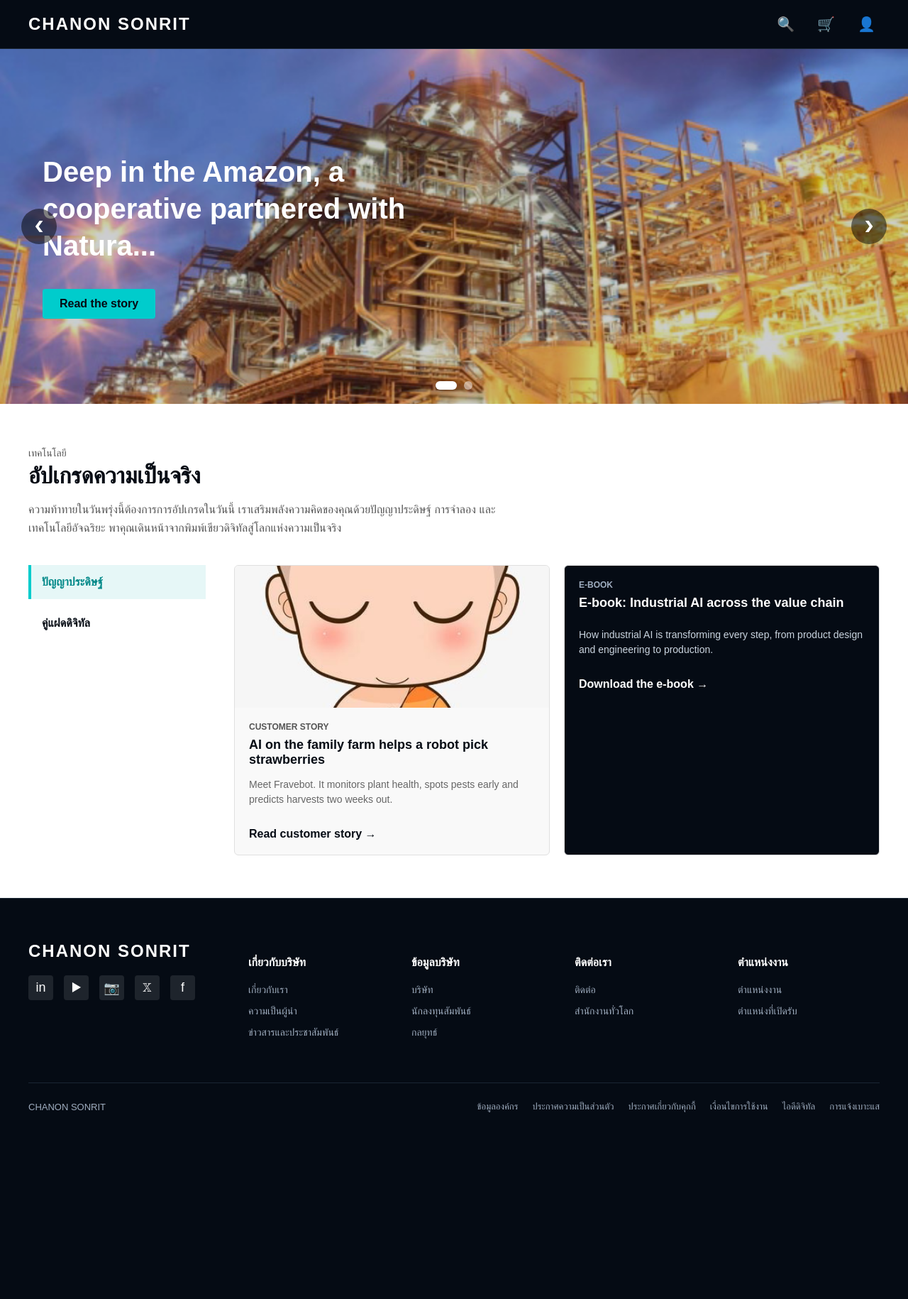
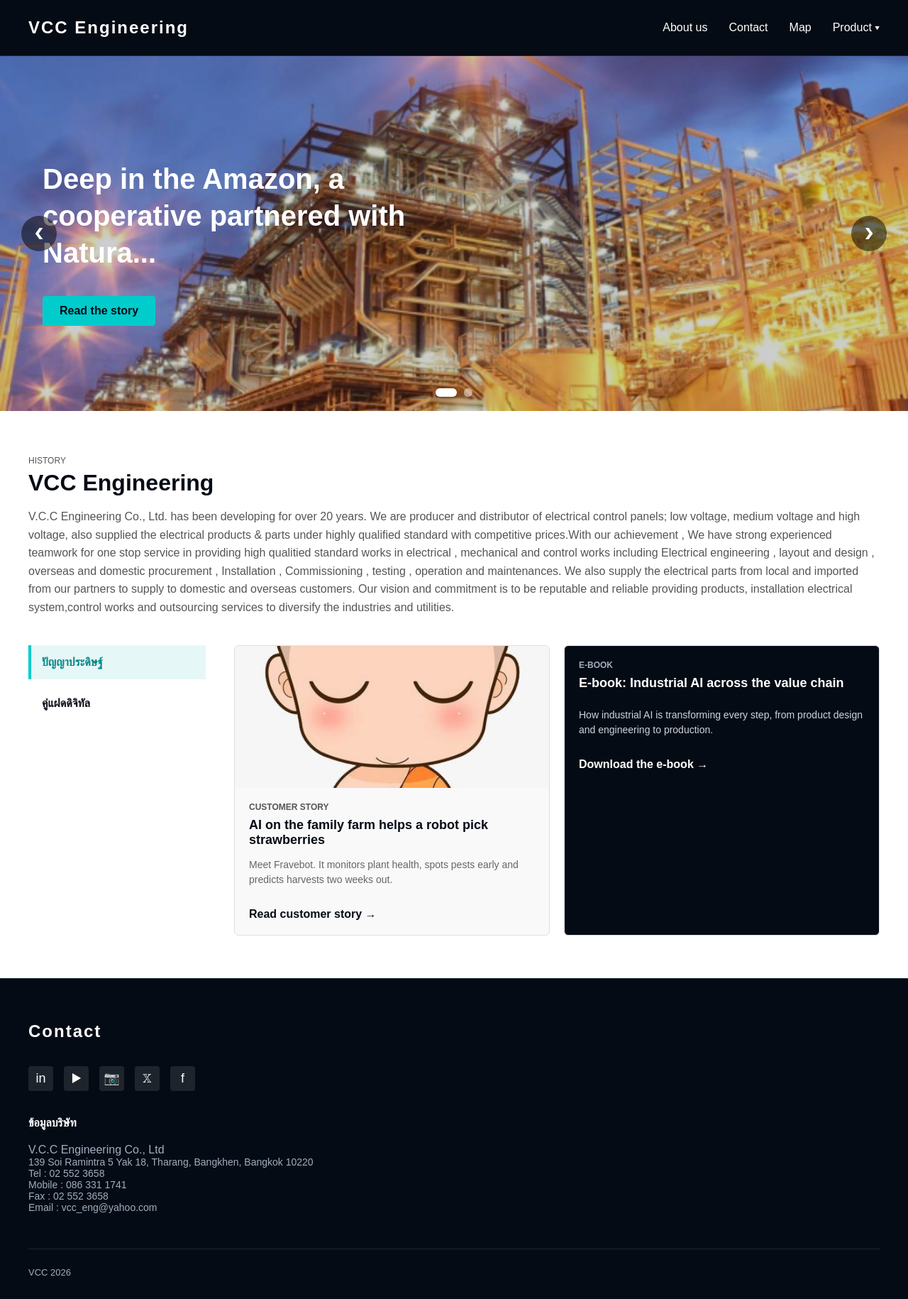
Before and after one commit to chanonson501-cyber/login-app, a Flask app: page / in a window 1280 px wide. Shown: the whole page at 71% size. Before the commit the page ends 1567 px from the top, so only its background shows below. Run offline with Flask 3, Linux system fonts and the light colour scheme.

```diff
--- a/templates/login.html
+++ b/templates/login.html
@@ -33,7 +33,7 @@
         .icon-btn {
             background: none;
             border: none;
-            color: white;
+            color: rgb(251, 251, 251);
             cursor: pointer;
             font-size: 20px;
         }
@@ -56,7 +56,7 @@
             padding: 0 60px;
             box-sizing: border-box;
             opacity: 0;
-            transition: opacity 0.8s ease-in-out;
+            transition: opacity 1s ease-in-out;
             z-index: 1;
         }
         .slide.active {
@@ -255,7 +255,7 @@
             color: #050b14;
         }
         .section-header span {
-            font-size: 14px;
+            font-size: 12px;
             color: #555;
             text-transform: uppercase;
         }
@@ -265,7 +265,7 @@
         }
         .section-header p {
             color: #555;
-            max-width: 700px;
+            max-width: 2000px;
             line-height: 1.6;
             margin-bottom: 40px;
         }
@@ -424,17 +424,81 @@
             color: white;
             text-decoration: underline;
         }
+        /* ปรับแต่งส่วน Header เมนูด้านบน */
+        .nav-links {
+            display: flex;
+            align-items: center;
+            gap: 30px;
+        }
+        .nav-item {
+            color: white;
+            text-decoration: none;
+            font-size: 16px;
+            position: relative;
+            cursor: pointer;
+            padding: 10px 0;
+        }
+        .nav-item:hover {
+            color: #00cccc;
+        }
+
+/* กล่องเมนูลอยย่อย (Dropdown) */
+        .dropdown-menu {
+            position: absolute;
+            top: 100%;
+            right: 0;       /* เปลี่ยนจาก left: 0 เป็น right: 0 เพื่อให้กางไปทางซ้าย */
+            left: auto;     /* ยกเลิกค่า left เดิม */
+            background-color: #0b1329;
+            min-width: 220px;
+            box-shadow: 0 8px 16px rgba(0,0,0,0.5);
+            border: 1px solid #1a2634;
+            border-radius: 4px;
+            display: none; /* ซ่อนไว้ก่อน */
+            z-index: 100;
+            list-style: none;
+            padding: 10px 0;
+            margin: 0;
+        }
+        /* เอาเมาส์ชี้ที่ Product แล้วให้แสดงเมนูลอย */
+        .dropdown:hover .dropdown-menu {
+            display: block;
+        }
+        .dropdown-menu li a {
+            color: white;
+            padding: 10px 20px;
+            text-decoration: none;
+            display: block;
+            font-size: 14px;
+        }
+        .dropdown-menu li a:hover {
+            background-color: #1a2634;
+            color: #00cccc;
+        }
     </style>
 </head>
 <body>
 
     <!-- แถบเมนูด้านบน -->
     <header>
-        <div class="logo">CHANON SONRIT</div>
-        <div class="nav-icons">
-            <button class="icon-btn">🔍</button>
-            <button class="icon-btn">🛒</button>
-            <button class="icon-btn" onclick="openLoginModal()">👤</button>
+        <div class="logo">VCC Engineering</div>
+        <div style="display: flex; align-items: center; gap: 30px;">
+            <div class="nav-links">
+                <a href="#" class="nav-item">About us</a>
+                <a href="#" class="nav-item">Contact</a>
+                <a href="#" class="nav-item">Map</a>
+
+                <!-- เมนู Product ที่มี Dropdown -->
+                <div class="nav-item dropdown" style="position: relative;">
+                    Product ▾
+                    <ul class="dropdown-menu">
+                        <li><a href="#">Automation Systems</a></li>
+                        <li><a href="#">Low Voltage Systems</a></li>
+                        <li><a href="#">High Voltage Systems</a></li>
+                        <li><a href="#">Control Cabinet</a></li>
+                    </ul>
+                </div>
+            </div>
+
         </div>
     </header>
 
@@ -526,9 +590,9 @@
 <!-- ส่วนเนื้อหาหลักและเมนูด้านซ้าย -->
     <section class="main-content-section">
         <div class="section-header">
-            <span>เทคโนโลยี</span>
-            <h2>อัปเกรดความเป็นจริง</h2>
-            <p>ความท้าทายในวันพรุ่งนี้ต้องการการอัปเกรดในวันนี้ เราเสริมพลังความคิดของคุณด้วยปัญญาประดิษฐ์ การจำลอง และเทคโนโลยีอัจฉริยะ พาคุณเดินหน้าจากพิมพ์เขียวดิจิทัลสู่โลกแห่งความเป็นจริง</p>
+            <span>history</span>
+            <h2>VCC Engineering</h2>
+            <p> V.C.C Engineering Co., Ltd. has been developing for over 20 years. We are producer and distributor of electrical control panels; low voltage, medium voltage and high voltage, also supplied the electrical products & parts under highly qualified standard with competitive prices.With our achievement , We have strong experienced teamwork for one stop service in providing high qualitied standard works in electrical , mechanical and control works including Electrical engineering , layout and design , overseas and domestic procurement , Installation , Commissioning , testing , operation and maintenances. We also supply the electrical parts from local and imported from our partners to supply to domestic and overseas customers. Our vision and commitment is to be reputable and reliable providing products, installation electrical system,control works and outsourcing services to diversify the industries and utilities.</p>
         </div>
 
         <div class="content-grid">
@@ -663,11 +727,12 @@
         }
     </script>
     <!-- ส่วนท้ายเว็บไซต์ (Footer) -->
-    <footer>
+ <footer>
         <div class="footer-top">
-            <!-- คอลัมน์ที่ 1: โลโก้และโซเชียลมีเดีย -->
-            <div class="footer-brand">
-                <div class="logo">CHANON SONRIT</div>
+            <!-- รวมทุกอย่างไว้ใน div เดียวกันเพื่อให้เรียงลงมาในแนวตั้ง -->
+            <div class="footer-brand" style="display: flex; flex-direction: column; gap: 15px;">
+                <div class="logo">Contact</div>
+
                 <div class="social-icons">
                     <a href="#">in</a>
                     <a href="#">▶</a>
@@ -675,59 +740,36 @@
                     <a href="#">𝕏</a>
                     <a href="#">f</a>
                 </div>
-            </div>
 
-            <!-- คอลัมน์ที่ 2 -->
-            <div class="footer-column">
-                <h4>เกี่ยวกับบริษัท</h4>
-                <ul>
-                    <li><a href="#">เกี่ยวกับเรา</a></li>
-                    <li><a href="#">ความเป็นผู้นำ</a></li>
-                    <li><a href="#">ข่าวสารและประชาสัมพันธ์</a></li>
-                </ul>
-            </div>
-
-            <!-- คอลัมน์ที่ 3 -->
-            <div class="footer-column">
-                <h4>ข้อมูลบริษัท</h4>
-                <ul>
-                    <li><a href="#">บริษัท</a></li>
-                    <li><a href="#">นักลงทุนสัมพันธ์</a></li>
-                    <li><a href="#">กลยุทธ์</a></li>
-                </ul>
-            </div>
-
-            <!-- คอลัมน์ที่ 4 -->
-            <div class="footer-column">
-                <h4>ติดต่อเรา</h4>
-                <ul>
-                    <li><a href="#">ติดต่อ</a></li>
-                    <li><a href="#">สำนักงานทั่วโลก</a></li>
-                </ul>
-            </div>
-
-            <!-- คอลัมน์ที่ 5 -->
-            <div class="footer-column">
-                <h4>ตำแหน่งงาน</h4>
-                <ul>
-                    <li><a href="#">ตำแหน่งงาน</a></li>
-                    <li><a href="#">ตำแหน่งที่เปิดรับ</a></li>
-                </ul>
+                <!-- ย้ายข้อมูลบริษัทมาไว้ในนี้ ต่อจากไอคอนโซเชียล -->
+                <div class="footer-column" style="padding: 0;">
+                    <h4>ข้อมูลบริษัท</h4>
+                    <p style="color: #a0aec0; font-size: 16px; margin: 0; white-space: nowrap;">
+                        V.C.C Engineering Co., Ltd
+                    </p>
+                    <p style="color: #a0aec0; font-size: 14px; margin: 0; white-space: nowrap;">
+                        139 Soi Ramintra 5 Yak 18, Tharang, Bangkhen, Bangkok 10220
+                    </p>
+                    <p style="color: #a0aec0; font-size: 14px; margin: 0; white-space: nowrap;">
+                        Tel : 02 552 3658
+                    </p>
+                    <p style="color: #a0aec0; font-size: 14px; margin: 0; white-space: nowrap;">
+                        Mobile : 086 331 1741
+                    </p>
+                    <p style="color: #a0aec0; font-size: 14px; margin: 0; white-space: nowrap;">
+                        Fax : 02 552 3658
+                    </p>
+                    <p style="color: #a0aec0; font-size: 14px; margin: 0; white-space: nowrap;">
+                        Email : vcc_eng@yahoo.com
+                    </p>
+                </div>
             </div>
         </div>
 
         <!-- แถบลิขสิทธิ์และนโยบายด้านล่าง -->
         <div class="footer-bottom">
             <div class="copyright">
-                CHANON SONRIT
-            </div>
-            <div class="footer-bottom-links">
-                <a href="#">ข้อมูลองค์กร</a>
-                <a href="#">ประกาศความเป็นส่วนตัว</a>
-                <a href="#">ประกาศเกี่ยวกับคุกกี้</a>
-                <a href="#">เงื่อนไขการใช้งาน</a>
-                <a href="#">ไอดีดิจิทัล</a>
-                <a href="#">การแจ้งเบาะแส</a>
+                VCC 2026
             </div>
         </div>
     </footer>
```
